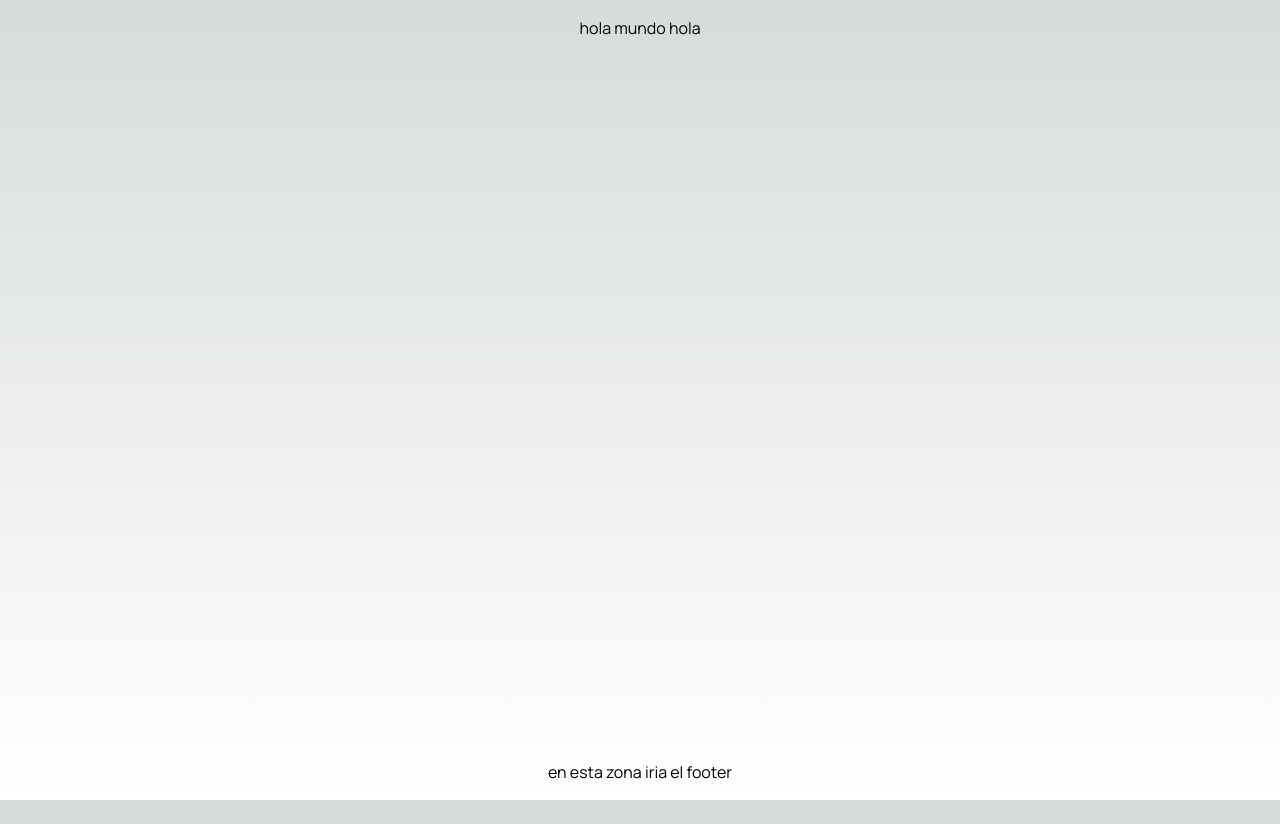
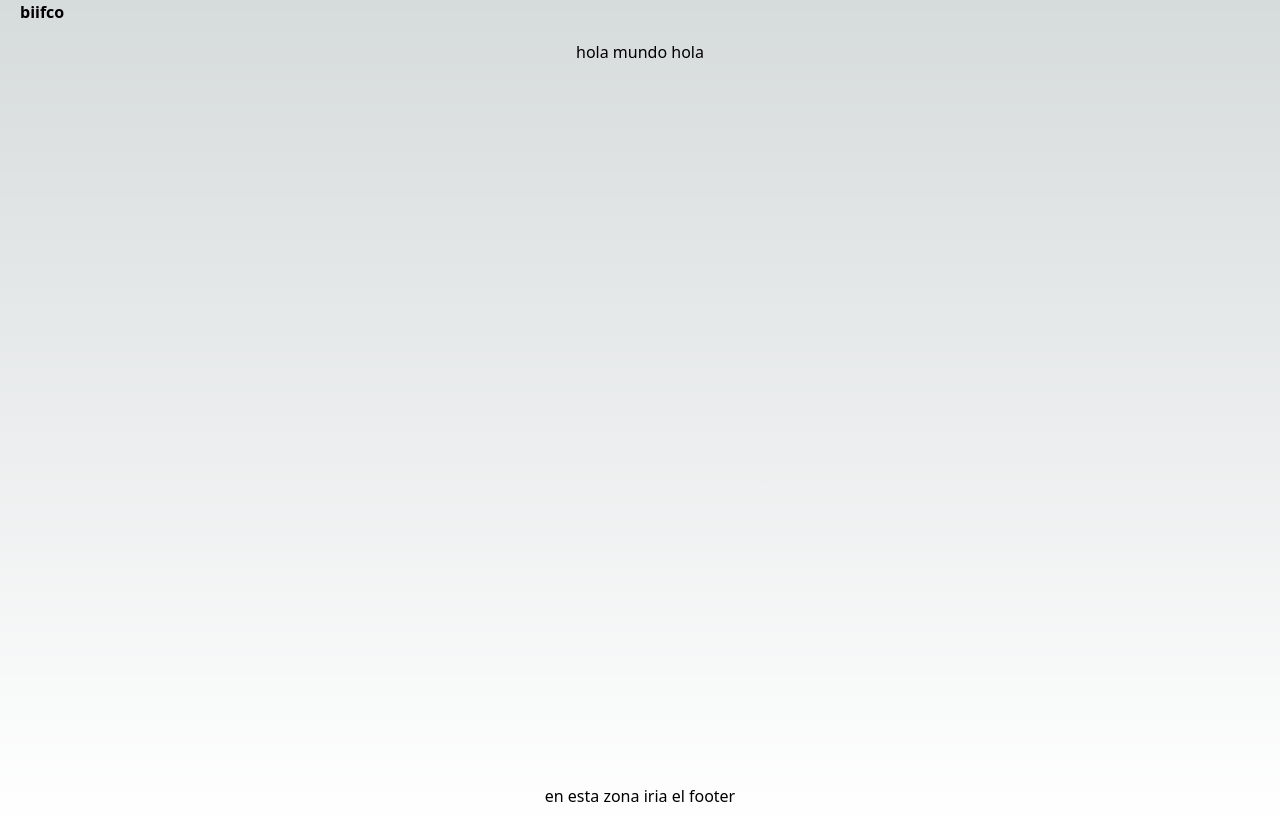
Before and after one commit to devbiifco/biifco, a Next.js app in the folder frontend/: page / in a window 1280 px wide. Before the commit the page ends 800 px from the top, so only its background shows below. Built offline with nearby package versions, Linux system fonts and the light colour scheme.

Commit message:
updates structure

```diff
--- /dev/null
+++ b/frontend/src/app/components/index.ts
@@ -0,0 +1,4 @@
+
+
+
+export * from './ui/top-menu/TopMenu';
--- /dev/null
+++ b/frontend/src/app/components/ui/top-menu/TopMenu.tsx
@@ -0,0 +1,19 @@
+import Link from "next/link";
+import { Manrope } from "next/font/google";
+
+const manrope = Manrope({ subsets: ["latin"] });
+
+
+export const TopMenu = () => {
+    return (
+        <nav className="flex px-5 justify-between items-center w-full" >
+        {/* LOGO */}
+        <div>
+
+                    <span className={ '${ manrope.classname } antialiased font-bold'}>biifco</span>
+
+        </div>
+
+        </nav>
+    )
+}
--- a/frontend/src/app/layout.tsx
+++ b/frontend/src/app/layout.tsx
@@ -1,8 +1,27 @@
 import type { Metadata } from "next";
 import { Manrope } from "next/font/google";
 import "./globals.css";
+import { TopMenu } from  "./components";
 
-const manrope = Manrope({ subsets: ["latin"] });
+
+
+
+export default function RootLayout({
+  children,
+}: Readonly<{
+  children: React.ReactNode;
+}>) {
+  return (
+    <html lang="en">
+          <body className="min-h-screen">
+      <TopMenu />
+      { children }
+    </body>
+    </html>
+  );
+}
+
+/*
 
 export const metadata: Metadata = {
   title: "Create Next App",
@@ -20,3 +39,4 @@ export default function RootLayout({
     </html>
   );
 }
+*/
```
Also changed, not shown: frontend/src/app/components/Footer.tsx (deleted), frontend/src/app/components/Header.tsx (deleted).
